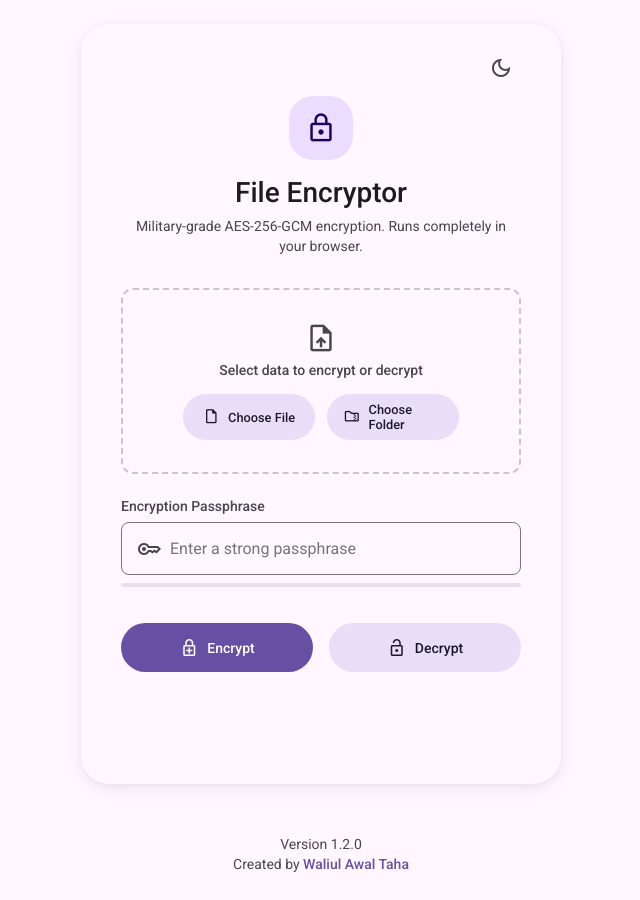
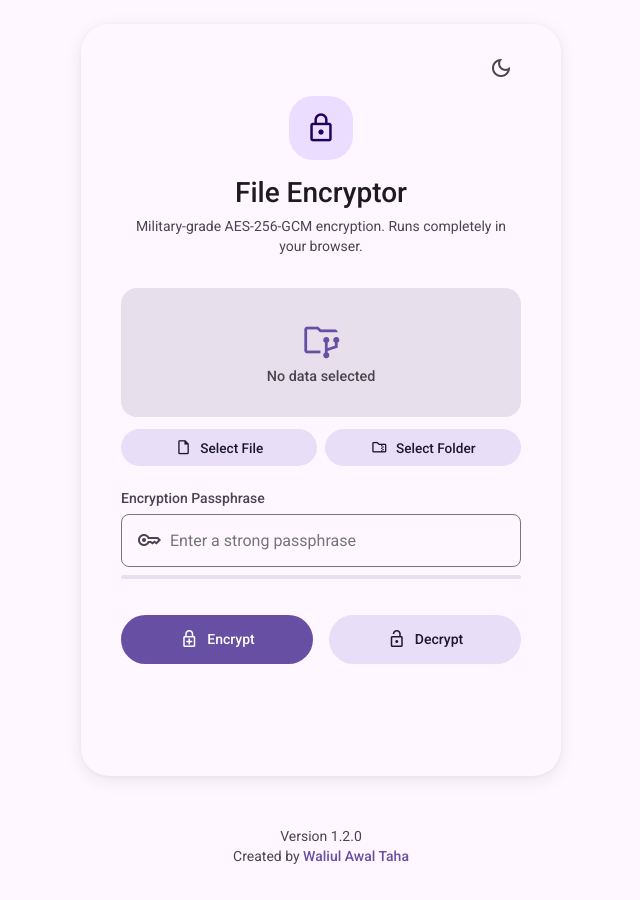
Before and after one commit to waliulawaltaha/file-encryptor, a plain HTML site: page index.html in a window 1280 px wide. Shown: the whole page, without its empty margins (319-959 px from the left). Drawn offline with nearby package versions, Linux system fonts and the light colour scheme.

Commit message:
Refactor file selection UI to M3 style
Replace the old .file-drop-zone with a Material-3 styled file area and explicit selection buttons. CSS: introduce .m3-file-area, .hidden-file-input, .file-display-zone and .selection-buttons, update spacing, radii, colors, and icon sizing. HTML: simplify the drop zone content, change default icon/text, and move file/folder selectors into dedicated buttons. JS: wire the new Select File/Folder buttons to trigger the hidden file and folder inputs. This is a visual/UI refactor to modernize the file selection experience without changing core file handling logic.

```diff
--- a/css/style.css
+++ b/css/style.css
@@ -136,36 +136,52 @@ h2 { margin: 0 0 0.5rem 0; font-weight: 500; font-size: 1.75rem; }
     z-index: -1;
 }
 
-.file-drop-zone {
+/* --- Modern M3 File Area --- */
+.m3-file-area {
+    margin-bottom: 1.5rem;
+    display: flex;
+    flex-direction: column;
+    gap: 0.75rem;
+}
+
+.hidden-file-input {
+    display: none;
+}
+
+.file-display-zone {
     display: flex;
     flex-direction: column;
     align-items: center;
     justify-content: center;
-    padding: 2rem;
-    border: 2px dashed var(--md-sys-color-outline-variant);
-    border-radius: 12px;
-    background-color: var(--md-sys-color-surface);
+    padding: 2rem 1rem;
+    border-radius: 16px;
+    background-color: var(--md-sys-color-surface-variant);
     color: var(--md-sys-color-on-surface-variant);
-    cursor: pointer;
     transition: all 0.2s ease;
+    text-align: center;
 }
 
-.file-drop-zone:hover {
-    background-color: var(--md-sys-color-surface-variant);
-    border-color: var(--md-sys-color-primary);
+.upload-icon {
+    font-size: 2.5rem;
+    margin-bottom: 0.5rem;
     color: var(--md-sys-color-primary);
 }
 
-.upload-icon {
-    font-size: 2rem;
-    margin-bottom: 0.5rem;
+.file-name {
+    font-size: 0.9rem;
+    font-weight: 500;
+    word-break: break-all;
 }
 
-.file-name {
-    font-size: 0.875rem;
-    font-weight: 500;
-    text-align: center;
-    word-break: break-all;
+.selection-buttons {
+    display: flex;
+    gap: 0.5rem;
+}
+
+.selection-buttons .m3-btn {
+    flex: 1;
+    padding: 0.6rem 1rem;
+    font-size: 0.85rem;
 }
 
 /* Input Fields */
--- a/index.html
+++ b/index.html
@@ -33,18 +33,18 @@
         <input type="file" id="fileInput" class="hidden-file-input">
         <input type="file" id="folderInput" class="hidden-file-input" webkitdirectory directory multiple>
 
-        <div class="file-drop-zone" id="drop-zone">
-            <span class="material-symbols-outlined upload-icon">upload_file</span>
-            <span id="file-name-display" class="file-name">Select data to encrypt or decrypt</span>
+        <div class="file-display-zone" id="drop-zone">
+            <span class="material-symbols-outlined upload-icon">folder_data</span>
+            <span id="file-name-display" class="file-name">No data selected</span>
+        </div>
 
-            <div class="file-actions">
-                <label for="fileInput" class="m3-btn m3-btn-tonal btn-small">
-                    <span class="material-symbols-outlined">draft</span> Choose File
-                </label>
-                <label for="folderInput" class="m3-btn m3-btn-tonal btn-small">
-                    <span class="material-symbols-outlined">folder_zip</span> Choose Folder
-                </label>
-            </div>
+        <div class="selection-buttons">
+            <button id="btn-select-file" class="m3-btn m3-btn-tonal btn-small">
+                <span class="material-symbols-outlined btn-icon">draft</span> Select File
+            </button>
+            <button id="btn-select-folder" class="m3-btn m3-btn-tonal btn-small">
+                <span class="material-symbols-outlined btn-icon">folder_zip</span> Select Folder
+            </button>
         </div>
     </div>
 
--- a/js/app.js
+++ b/js/app.js
@@ -36,6 +36,11 @@ const statusIcon = document.querySelector('.status-icon');
 const btnEncrypt = document.getElementById('btn-encrypt');
 const btnDecrypt = document.getElementById('btn-decrypt');
 const btnCopy = document.getElementById('btn-copy');
+const btnSelectFile = document.getElementById('btn-select-file');
+const btnSelectFolder = document.getElementById('btn-select-folder');
+
+btnSelectFile.addEventListener('click', () => fileInput.click());
+btnSelectFolder.addEventListener('click', () => folderInput.click());
 
 let selectedFiles = [];
 let isFolderMode = false;
```
